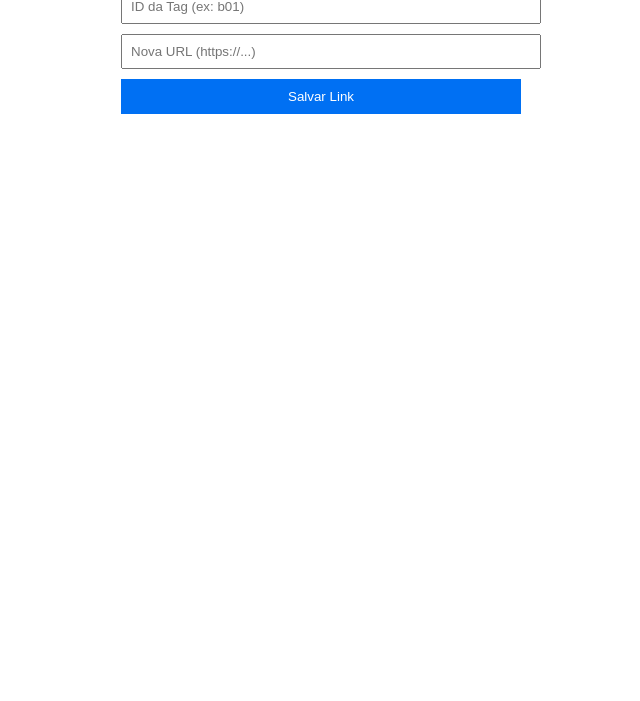
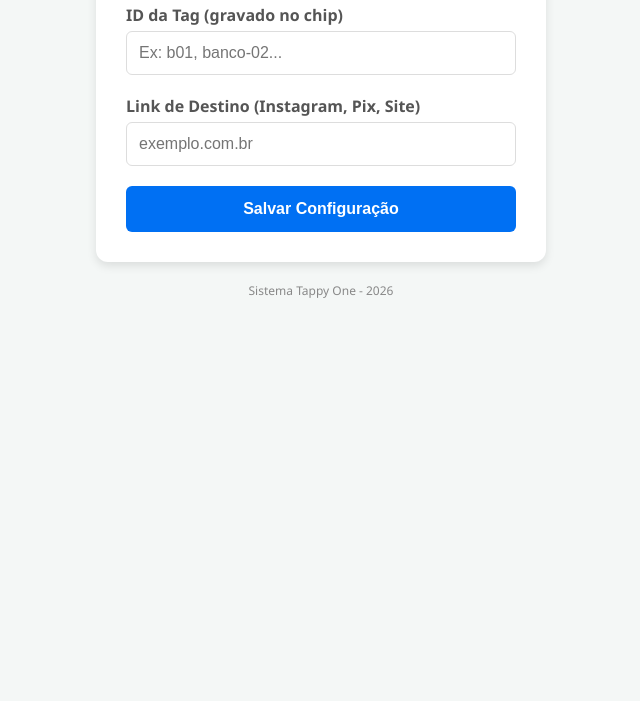
Before and after one commit to eddalexandre/tappy, a website: page admin.html in a window 1280 px wide. Shown: the part 99-800 px from the top of the page, without its empty margins (319-959 px from the left). Drawn offline with Linux system fonts and the light colour scheme.

Commit message:
Update admin.html

```diff
--- a/admin.html
+++ b/admin.html
@@ -1,28 +1,77 @@
 <!DOCTYPE html>
-<html>
+<html lang="pt-br">
 <head>
-    <title>Painel NFC - Igrejas</title>
+    <meta charset="UTF-8">
+    <meta name="viewport" content="width=device-width, initial-scale=1.0">
+    <title>Painel Tappy - Controle de Tags</title>
     <style>
-        body { font-family: sans-serif; padding: 20px; max-width: 400px; margin: auto; }
-        input { width: 100%; margin-bottom: 10px; padding: 8px; }
-        button { width: 100%; padding: 10px; background: #0070f3; color: white; border: none; cursor: pointer; }
+        body { font-family: 'Segoe UI', Tahoma, Geneva, Verdana, sans-serif; padding: 20px; max-width: 450px; margin: auto; background-color: #f4f7f6; }
+        .card { background: white; padding: 30px; border-radius: 12px; box-shadow: 0 4px 10px rgba(0,0,0,0.1); }
+        h2 { color: #333; margin-top: 0; text-align: center; }
+        label { display: block; margin-bottom: 5px; font-weight: bold; color: #555; }
+        input { width: 100%; margin-bottom: 20px; padding: 12px; border: 1px solid #ddd; border-radius: 6px; box-sizing: border-box; font-size: 16px; }
+        button { width: 100%; padding: 14px; background: #0070f3; color: white; border: none; border-radius: 6px; cursor: pointer; font-size: 16px; font-weight: bold; transition: background 0.3s; }
+        button:hover { background: #0056b3; }
+        button:disabled { background: #ccc; cursor: not-allowed; }
+        .footer { text-align: center; margin-top: 20px; font-size: 12px; color: #888; }
     </style>
 </head>
 <body>
-    <h2>Atualizar Link NFC</h2>
-    <input type="text" id="idTag" placeholder="ID da Tag (ex: b01)">
-    <input type="text" id="urlDestino" placeholder="Nova URL (https://...)">
-    <button onclick="salvar()">Salvar Link</button>
+
+    <div class="card">
+        <h2>Painel Tappy</h2>
+
+        <label for="idTag">ID da Tag (gravado no chip)</label>
+        <input type="text" id="idTag" placeholder="Ex: b01, banco-02..." required>
+
+        <label for="urlDestino">Link de Destino (Instagram, Pix, Site)</label>
+        <input type="text" id="urlDestino" placeholder="exemplo.com.br" required>
+
+        <button id="btnSalvar" onclick="salvar()">Salvar Configuração</button>
+    </div>
+
+    <div class="footer">Sistema Tappy One - 2026</div>
 
     <script>
         async function salvar() {
-            const id = document.getElementById('idTag').value;
-            const url = document.getElementById('urlDestino').value;
+            const btn = document.getElementById('btnSalvar');
+            const idInput = document.getElementById('idTag');
+            const urlInput = document.getElementById('urlDestino');
 
-            // Aqui você chamará uma função de API que vamos criar para gravar no Redis
-            const res = await fetch(`/api/update?id=${id}&url=${encodeURIComponent(url)}`);
-            if (res.ok) alert("Link atualizado com sucesso!");
-            else alert("Erro ao salvar.");
+            let id = idInput.value.trim();
+            let url = urlInput.value.trim();
+
+            if (!id || !url) {
+                alert("Por favor, preencha todos os campos.");
+                return;
+            }
+
+            // TRAVA DE SEGURANÇA: Se o usuário não digitou http, nós colocamos
+            if (!url.startsWith('http://') && !url.startsWith('https://')) {
+                url = 'https://' + url;
+            }
+
+            // Desativa o botão para evitar cliques duplos
+            btn.disabled = true;
+            btn.innerText = "Salvando...";
+
+            try {
+                // Enviamos a URL já corrigida para a API
+                const res = await fetch(`/api/update?id=${id}&url=${encodeURIComponent(url)}`);
+
+                if (res.ok) {
+                    alert("Sucesso! O ID '" + id + "' agora aponta para: " + url);
+                    urlInput.value = ""; // Limpa apenas o link para facilitar o próximo
+                } else {
+                    const errorData = await res.json();
+                    alert("Erro do servidor: " + (errorData.error || "Desconhecido"));
+                }
+            } catch (e) {
+                alert("Erro de conexão. Verifique se o site está online.");
+            } finally {
+                btn.disabled = false;
+                btn.innerText = "Salvar Configuração";
+            }
         }
     </script>
 </body>
```
